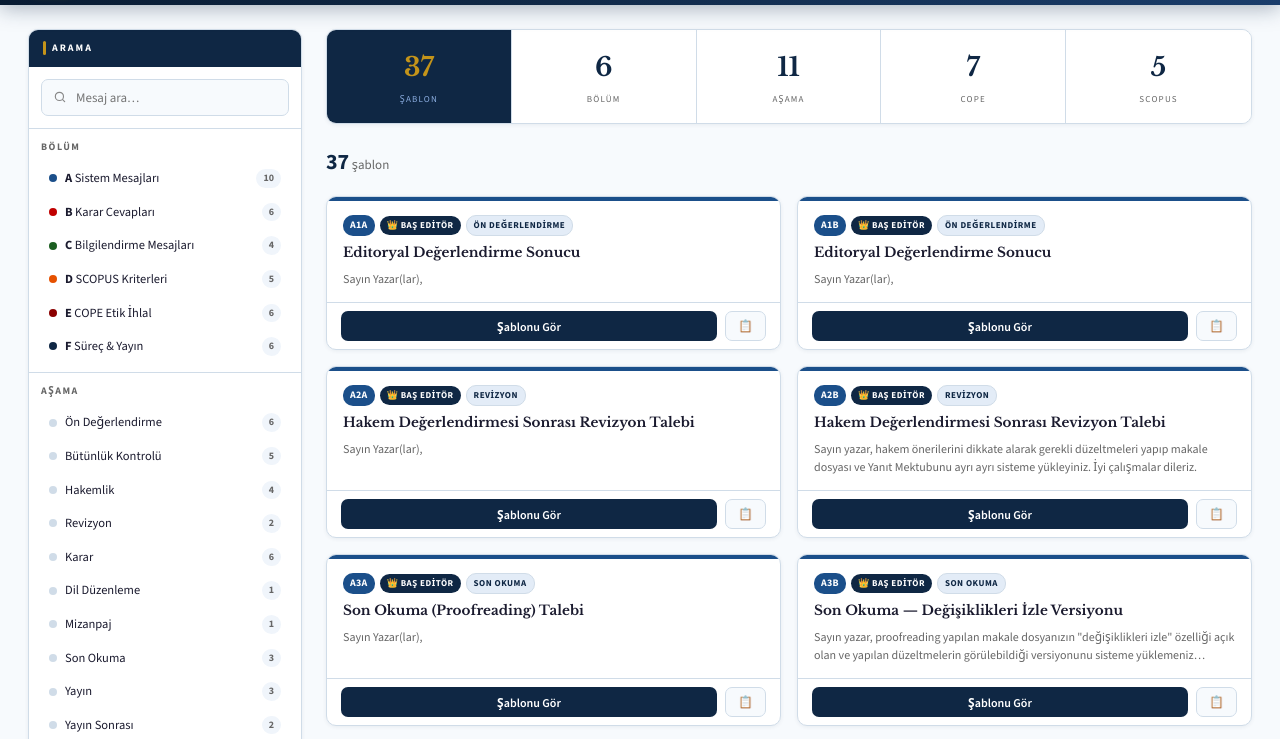
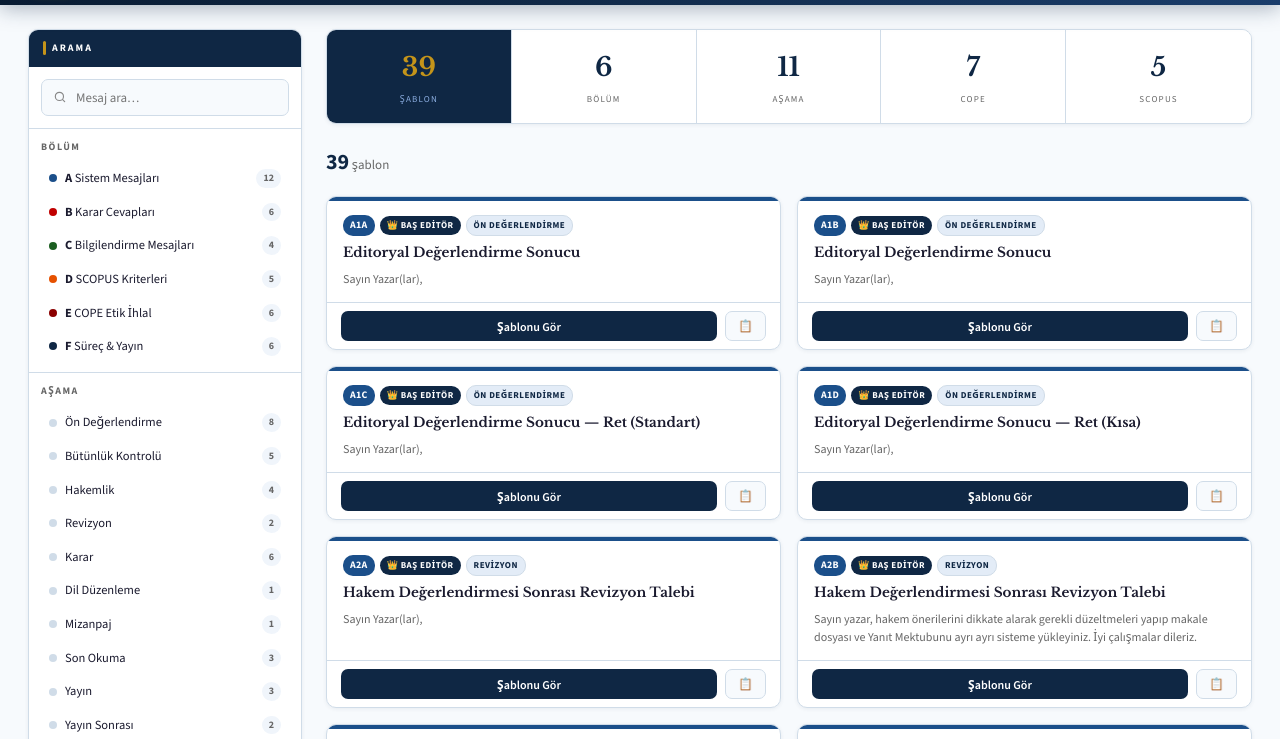
Before and after one commit to pedagogicalperspective/massagetableodu, a plain HTML site: page index.html in a window 1280 px wide. Shown: the part 67-806 px from the top of the page. Drawn offline with nearby package versions, Linux system fonts and the light colour scheme.

Commit message:
Update index.html

```diff
--- a/index.html
+++ b/index.html
@@ -10,7 +10,7 @@
 (function (global) {
   'use strict';
   var ODUSOBIAD_MESSAGES = {
-    version: '3.1',
+    version: '3.2',
     journal: {
       name: 'Ordu Üniversitesi Sosyal Bilimler Araştırmaları Dergisi',
       abbr: 'ODÜSOBİAD',
@@ -99,6 +99,104 @@ Sincerely, ODÜSOBİAD Editorial Office`,
           tr: `Sayın Yazar(lar),
 
 "[Makale Başlığı]" başlıklı makalenizin (No: [XXXXXXX]) editoryal değerlendirmesi tamamlanmıştır. Süreç Dosyaları bölümündeki belgeler doğrultusunda düzeltmeleri yaparak revize makalenizi [__] gün içinde sisteme yükleyiniz.
+
+Saygılarımızla, ODÜSOBİAD Editörlüğü`
+        }
+      },
+
+      {
+        id: 'a1c', role: 'eic', stage: 'desk',
+        cope: false, scopus: false,
+        title: { en: 'Editorial Evaluation — Rejection (Standard)', tr: 'Editoryal Değerlendirme Sonucu — Ret (Standart)' },
+        subject: {
+          en: 'Editorial Evaluation Result — Rejection — ODÜSOBİAD [Ref: {ID}]',
+          tr: 'Editoryal Değerlendirme Sonucu — Ret — ODÜSOBİAD [Ref: {ID}]'
+        },
+        body: {
+          en: `Dear Author(s),
+
+The preliminary editorial evaluation of "[Manuscript Title (EN)]" (Manuscript No: [XXXXXXX]) has been completed.
+
+After a careful review by the editorial board, we regret to inform you that your manuscript has not been found suitable for the peer review process and has therefore been rejected at the editorial evaluation stage.
+
+The Editorial Evaluation Report and Decision Letter detailing the reasons for this decision have been uploaded to the Process Files section of your manuscript page on DergiPark.
+
+The decision is based on the following reason(s):
+
+☐ The manuscript falls outside the thematic scope of ODÜSOBİAD.
+☐ The manuscript does not comply with the journal template and formatting requirements.
+☐ The similarity rate exceeds the journal's accepted threshold (Total ≤20%, Single source ≤3%).
+☐ There are significant concerns regarding methodological rigour and/or academic quality.
+☐ The language quality requires substantial improvement prior to peer review.
+☐ The manuscript does not meet the minimum 4,000-word or exceeds the 9,000-word / 30-page limit.
+☐ Required documents are missing (ethics approval, title page, cover letter, etc.).
+☐ APA 7 citation and referencing standards have not been adequately followed.
+☐ The English title, abstract, and/or keywords do not meet academic language standards (SCOPUS requirement).
+☐ Other: ___________________________________
+
+Please note that this decision does not constitute a judgment on the scientific merit of your research. We encourage you to carefully review the Decision Letter and consider submitting to a more suitable publication after making the necessary revisions.
+
+Should you have any questions regarding this decision, please contact us at odusobiad@odu.edu.tr.
+
+We thank you for your interest in ODÜSOBİAD and wish you every success with your research.
+
+Sincerely,
+ODÜSOBİAD Editorial Office
+dergipark.org.tr/odusobiad`,
+          tr: `Sayın Yazar(lar),
+
+"[Makale Başlığı (TR)]" başlıklı makalenizin (Makale No: [XXXXXXX]) ön editoryal değerlendirmesi tamamlanmıştır.
+
+Editör kurulu tarafından yapılan inceleme sonucunda makalenizin hakem değerlendirme sürecine alınmasının uygun olmadığına karar verilmiş olup makale editoryal değerlendirme aşamasında reddedilmiştir.
+
+Red gerekçelerini içeren Editoryal Değerlendirme Raporu ve Karar Mektubu, DergiPark'taki makale sayfanızın Süreç Dosyaları bölümüne eklenmiştir.
+
+Bu karar aşağıdaki gerekçe(ler)e dayalı olarak verilmiştir:
+
+☐ Makale, ODÜSOBİAD'ın tematik kapsam alanı dışında kalmaktadır.
+☐ Makale, dergi şablonuna ve biçimlendirme gerekliliklerine uygun değildir.
+☐ Benzerlik oranı derginin kabul ettiği eşik değerin üzerindedir (Toplam ≤%20, Tek kaynak ≤%3).
+☐ Yöntemsel titizlik ve/veya akademik kalite açısından ciddi kaygılar mevcuttur.
+☐ Makalenin dil kalitesinin hakeme gönderilmeden önce önemli ölçüde geliştirilmesi gerekmektedir.
+☐ Makale asgari 4.000 kelime şartını karşılamamaktadır veya 9.000 kelime / 30 sayfa sınırını aşmaktadır.
+☐ Gerekli belgeler eksiktir (etik kurul onayı, başlık sayfası, kapak mektubu vb.).
+☐ APA 7 atıf ve kaynak gösterme standartlarına yeterince uyulmamıştır.
+☐ İngilizce başlık, özet ve/veya anahtar kelimeler akademik dil standartlarını karşılamamaktadır (SCOPUS gereksinimi).
+☐ Diğer: ___________________________________
+
+Bu kararın araştırmanızın bilimsel değerine ilişkin herhangi bir yargıyı yansıtmadığını belirtmek isteriz. Karar Mektubunu dikkatle incelemenizi ve gerekli düzeltmeleri yaptıktan sonra daha uygun bir dergiye göndermeyi değerlendirmenizi öneririz.
+
+Bu kararla ilgili sorularınız için odusobiad@odu.edu.tr adresinden bizimle iletişime geçebilirsiniz.
+
+ODÜSOBİAD'a gösterdiğiniz ilgi için teşekkür eder, çalışmalarınızda başarılar dileriz.
+
+Saygılarımızla,
+ODÜSOBİAD Editörlüğü
+dergipark.org.tr/odusobiad`
+        }
+      },
+
+      {
+        id: 'a1d', role: 'eic', stage: 'desk',
+        cope: false, scopus: false,
+        title: { en: 'Editorial Evaluation — Rejection (Short)', tr: 'Editoryal Değerlendirme Sonucu — Ret (Kısa)' },
+        subject: {
+          en: 'Editorial Evaluation Result — Rejection — ODÜSOBİAD [Ref: {ID}]',
+          tr: 'Editoryal Değerlendirme Sonucu — Ret — ODÜSOBİAD [Ref: {ID}]'
+        },
+        body: {
+          en: `Dear Author(s),
+
+The editorial evaluation of "[Manuscript Title]" (No: [XXXXXXX]) has been completed. Following the assessment, your manuscript has been rejected at the editorial stage and will not proceed to peer review. The Decision Letter with the reasons for rejection has been uploaded to the Process Files section.
+
+We wish you success with your research.
+
+Sincerely, ODÜSOBİAD Editorial Office`,
+          tr: `Sayın Yazar(lar),
+
+"[Makale Başlığı]" başlıklı makalenizin (No: [XXXXXXX]) editoryal değerlendirmesi tamamlanmıştır. Yapılan inceleme sonucunda makaleniz editoryal aşamada reddedilmiş olup hakem sürecine alınmayacaktır. Red gerekçelerini içeren Karar Mektubu Süreç Dosyaları bölümüne eklenmiştir.
+
+Çalışmalarınızda başarılar dileriz.
 
 Saygılarımızla, ODÜSOBİAD Editörlüğü`
         }
@@ -1029,7 +1127,7 @@ button{font-family:inherit;cursor:pointer;border:none;background:none}
     </div>
     <div class="header-divider"></div>
     <div class="header-title">Editöryal Mesaj Bankası</div>
-    <span class="header-ver">v3.1 · 37 Şablon</span>
+    <span class="header-ver">v3.2 · 39 Şablon</span>
     <div class="lang-toggle" id="langToggle">
       <button class="lang-btn" data-lang="en">EN</button>
       <button class="lang-btn active" data-lang="tr">TR</button>
```
